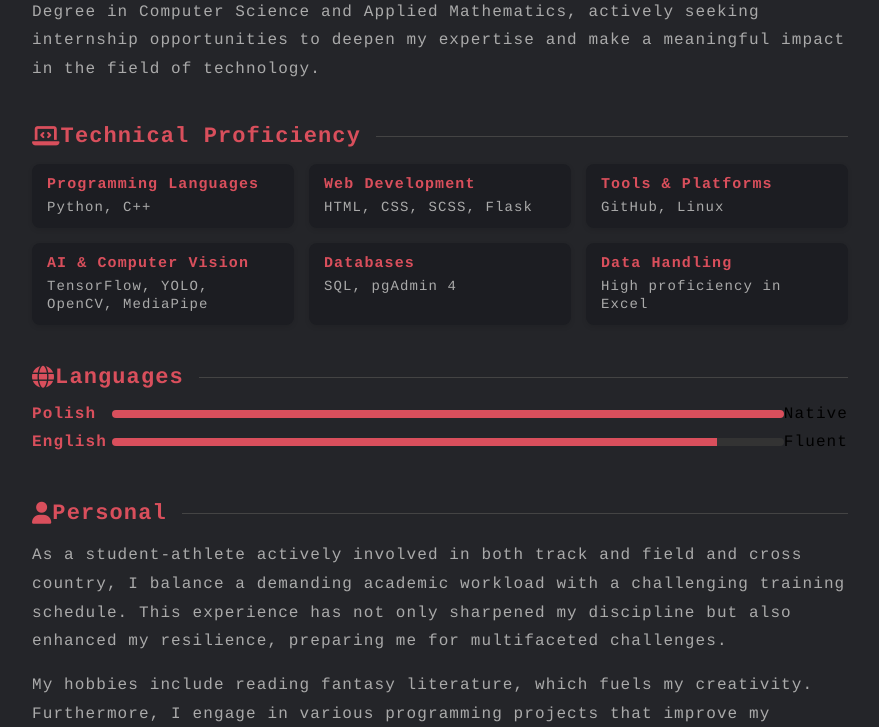
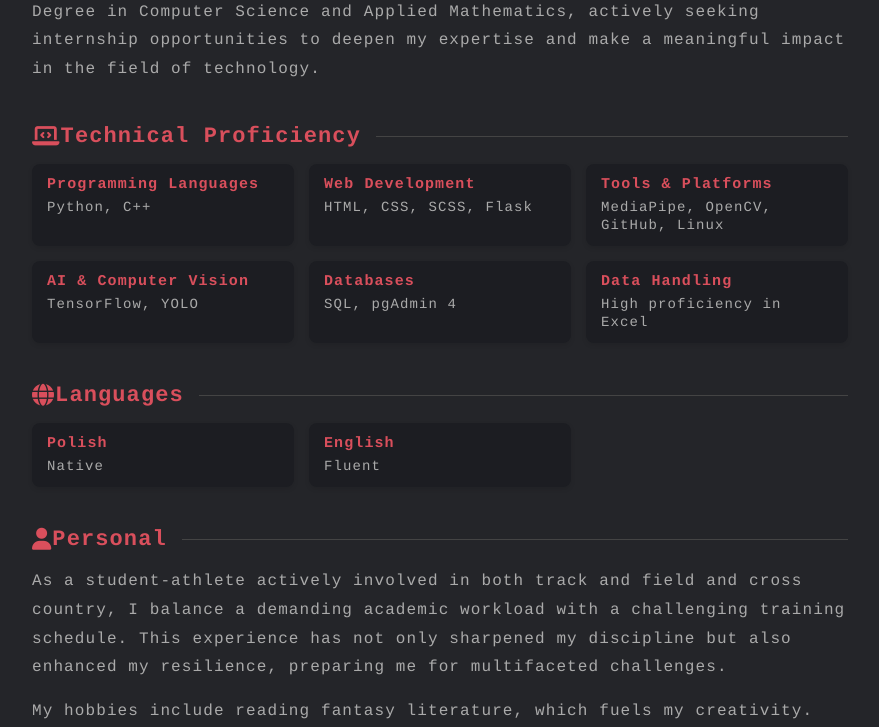
Before and after one commit to Jakub-Nowicki/personal-website, a Flask app: page /about in a window 1280 px wide. Shown: the part 329-1056 px from the top of the page, without its empty margins (200-1079 px from the left). Run offline with Flask 3, Linux system fonts and the light colour scheme; some libraries are stand-ins or nearby versions.

Commit message:
Update about.html

```diff
--- a/app/templates/about.html
+++ b/app/templates/about.html
@@ -30,11 +30,11 @@
                     </div>
                     <div class="skill-item">
                         <strong>Tools & Platforms</strong>
-                        <span> GitHub, Linux</span>
+                        <span>MediaPipe, OpenCV, GitHub, Linux</span>
                     </div>
                     <div class="skill-item">
                         <strong>AI & Computer Vision</strong>
-                        <span>TensorFlow, YOLO, OpenCV, MediaPipe</span>
+                        <span>TensorFlow, YOLO</span>
                     </div>
                     <div class="skill-item">
                         <strong>Databases</strong>
@@ -49,19 +49,13 @@
 
             <div class="section">
                 <h2 class="section-title"><i class="fas fa-globe"></i> Languages</h2>
-                <div>
-                    <div class="language-item">
+                <div class="skill-grid">
+                    <div class="skill-item">
                         <strong>Polish</strong>
-                        <div class="level">
-                            <div class="level-fill" style="width: 100%"></div>
-                        </div>
                         <span>Native</span>
                     </div>
-                    <div class="language-item">
+                    <div class="skill-item">
                         <strong>English</strong>
-                        <div class="level">
-                            <div class="level-fill" style="width: 90%"></div>
-                        </div>
                         <span>Fluent</span>
                     </div>
                 </div>
```
